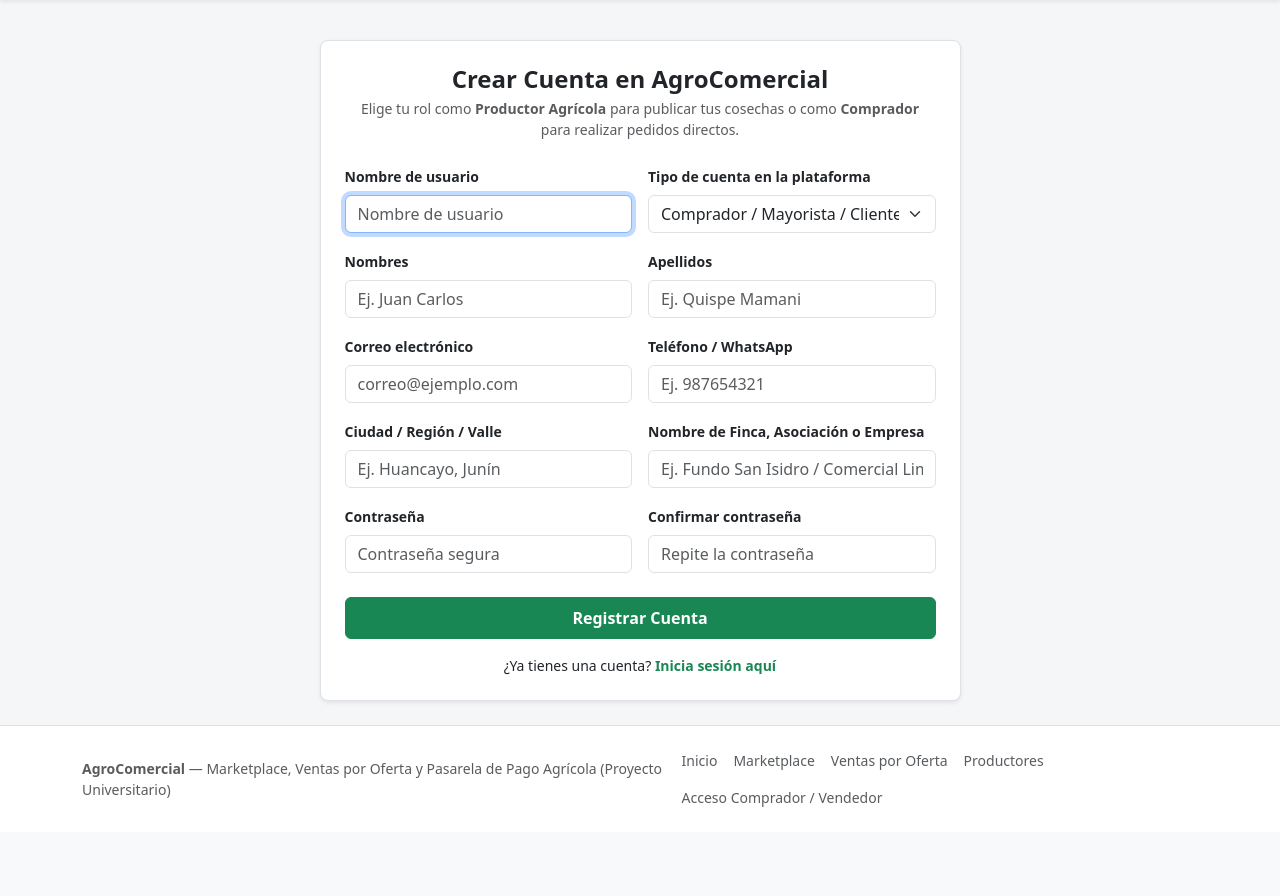
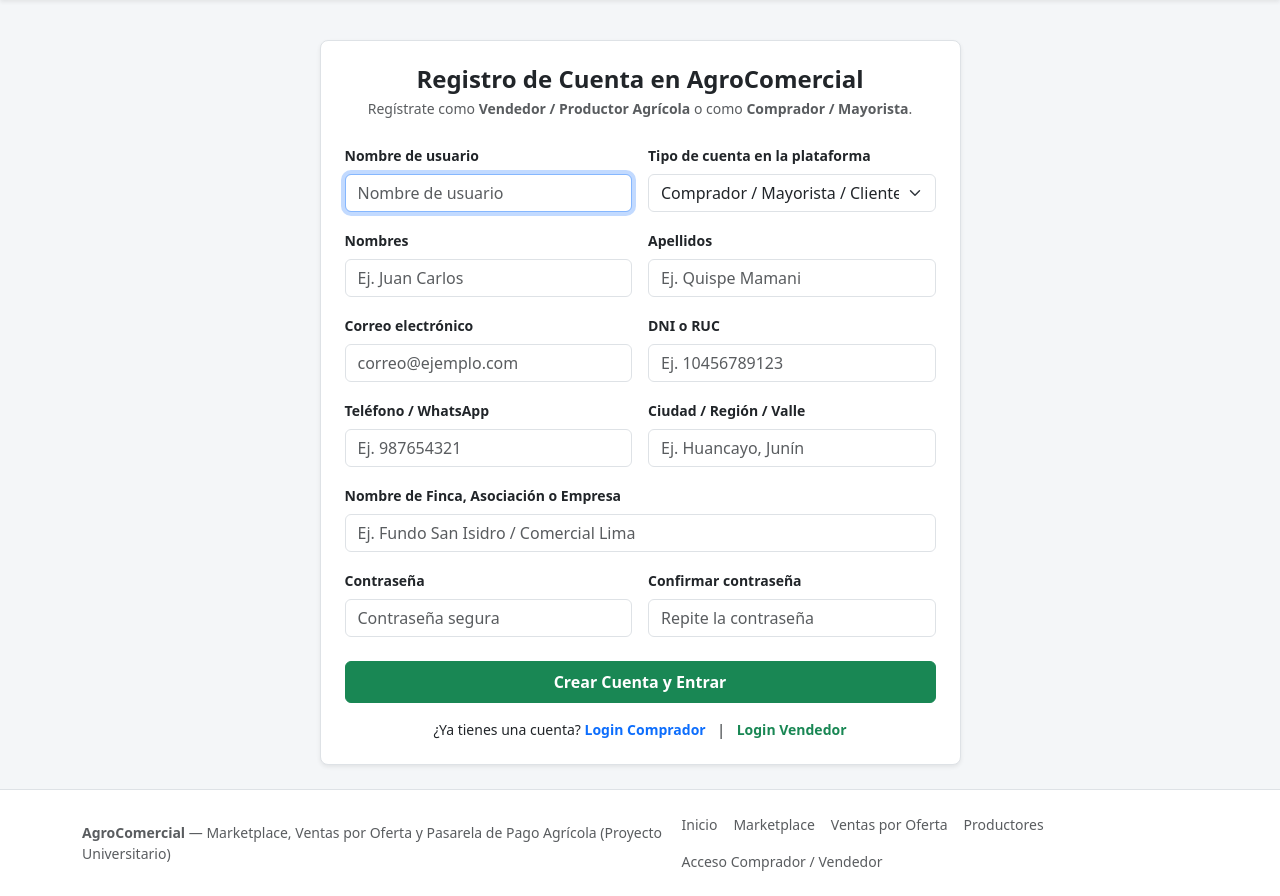
Before and after one commit to fabrizio1350/AGRO-COMERCIAL, a Django app: page /registro/ in a window 1280 px wide. Shown: the part 85-981 px from the top of the page. Before the commit the page ends 892 px from the top, so only its background shows below. Run offline with Django 5.2, Linux system fonts and the light colour scheme.

Commit message:
actualizando el registro con campo de ruc o dni y enlaces por rol

```diff
--- a/templates/registro.html
+++ b/templates/registro.html
@@ -1,14 +1,14 @@
 {% extends 'base.html' %}
 
-{% block title %}Registro de Usuario | AgroComercial{% endblock %}
+{% block title %}Registro de Comprador o Vendedor | AgroComercial{% endblock %}
 
 {% block content %}
 <div class="row justify-content-center">
     <div class="col-md-8 col-lg-7">
         <div class="bg-white border rounded-3 p-4 shadow-sm">
-            <h2 class="h4 fw-bold text-center mb-1">Crear Cuenta en AgroComercial</h2>
+            <h2 class="h4 fw-bold text-center mb-1">Registro de Cuenta en AgroComercial</h2>
             <p class="text-muted small text-center mb-4">
-                Elige tu rol como <strong>Productor Agrícola</strong> para publicar tus cosechas o como <strong>Comprador</strong> para realizar pedidos directos.
+                Regístrate como <strong>Vendedor / Productor Agrícola</strong> o como <strong>Comprador / Mayorista</strong>.
             </p>
 
             <form method="post" action="{% url 'registro' %}">
@@ -50,15 +50,20 @@
                         {% endif %}
                     </div>
                     <div class="col-md-6">
+                        <label class="form-label small fw-semibold">{{ form.ruc_dni.label }}</label>
+                        {{ form.ruc_dni }}
+                    </div>
+
+                    <div class="col-md-6">
                         <label class="form-label small fw-semibold">{{ form.telefono.label }}</label>
                         {{ form.telefono }}
                     </div>
-
                     <div class="col-md-6">
                         <label class="form-label small fw-semibold">{{ form.ubicacion.label }}</label>
                         {{ form.ubicacion }}
                     </div>
-                    <div class="col-md-6">
+
+                    <div class="col-12">
                         <label class="form-label small fw-semibold">{{ form.nombre_finca.label }}</label>
                         {{ form.nombre_finca }}
                     </div>
@@ -80,12 +85,14 @@
                 </div>
 
                 <button type="submit" class="btn btn-success w-100 py-2 fw-semibold mt-4">
-                    Registrar Cuenta
+                    Crear Cuenta y Entrar
                 </button>
             </form>
 
             <div class="text-center mt-3 small">
-                ¿Ya tienes una cuenta? <a href="{% url 'login' %}" class="text-success fw-semibold text-decoration-none">Inicia sesión aquí</a>
+                ¿Ya tienes una cuenta?
+                <a href="{% url 'login' %}?modo=comprador" class="text-primary fw-semibold text-decoration-none me-2">Login Comprador</a> |
+                <a href="{% url 'login' %}?modo=vendedor" class="text-success fw-semibold text-decoration-none ms-2">Login Vendedor</a>
             </div>
         </div>
     </div>
```
